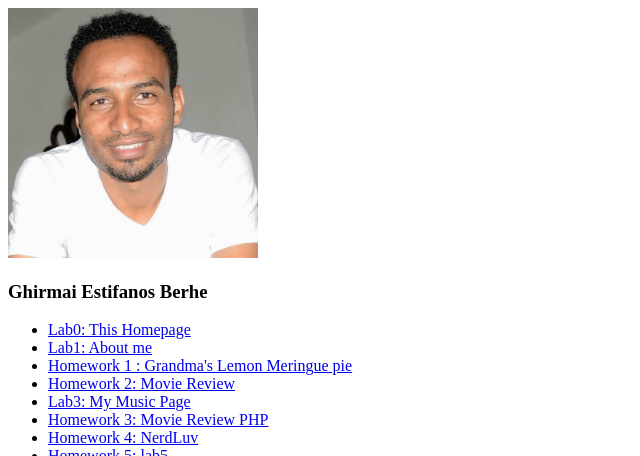
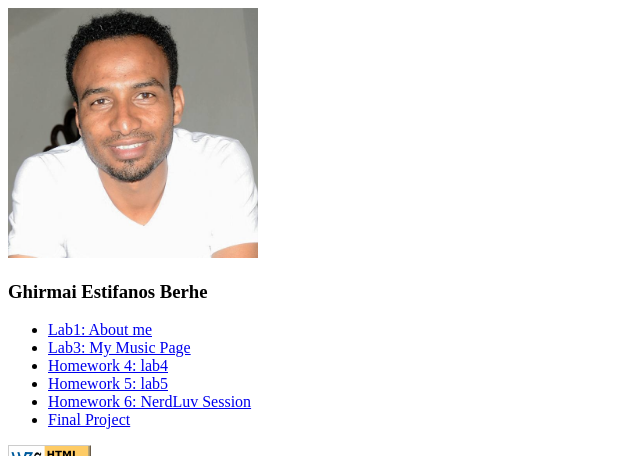
Before and after one commit to ghirmaiestifanos/wap, a plain HTML site: page index.html in a window 1280 px wide. Shown: the top 456 px of the page, without its empty margins (0-640 px from the left). Drawn offline with Linux system fonts and the light colour scheme.

Commit message:
Update index.html

```diff
--- a/index.html
+++ b/index.html
@@ -15,13 +15,10 @@
 
 
 	<ul>
-		<li><a href="#">Lab0: This Homepage</a></li>
+
 		<li><a href="wap_lab2/aboutme.html">Lab1: About me</a></li>
-		<li><a href="#">Homework 1 : Grandma's Lemon Meringue pie</a></li>
-		<li><a href="#">Homework 2: Movie Review</a></li>
 		<li><a href="#">Lab3: My Music Page</a></li>
-		<li><a href="#">Homework 3: Movie Review PHP</a></li>
-		<li><a href="wap_lab4/registrationForm.html">Homework 4: NerdLuv</a></li>
+			<li><a href="wap_lab4/registrationForm.html">Homework 4: lab4</a></li>
 		<li><a href="wap_lab5/lab5.html">Homework 5: lab5</a></li>
 		<li><a href="#">Homework 6: NerdLuv Session</a></li>
 		<li><a href="#">Final Project</a></li>
```
